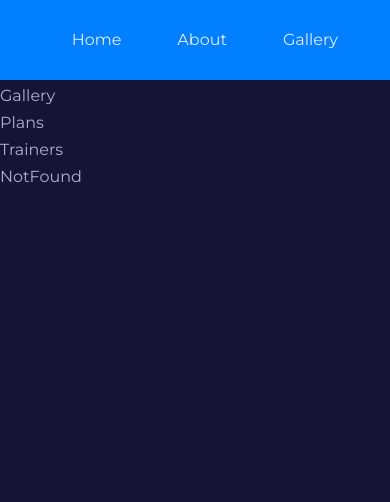
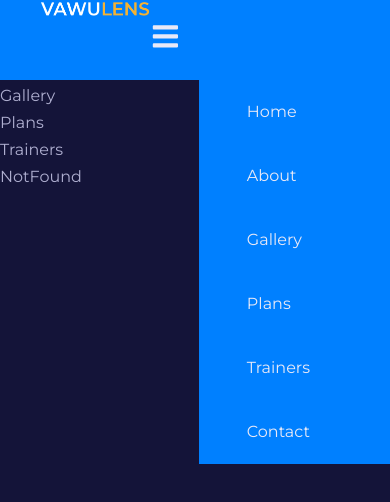
Before and after one commit to dasCripple/butcho, a React (Create React App) app: page / in a window 390 px wide. Shown: the top 502 px of the page. Built offline with nearby package versions, Linux system fonts and the light colour scheme.

Commit message:
set IsActive

```diff
--- a/src/components/Navbar.jsx
+++ b/src/components/Navbar.jsx
@@ -16,7 +16,7 @@ const Navbar = () => {
               links.map(({name, path}, index) => {
                 return (
                   <li>
-                      <NavLink to={path}>{name}</NavLink>
+                      <NavLink to={path} className={({isActive}) => isActive ? 'active-nav' : ''}>{name}</NavLink>
                   </li>
                 )
               })
--- a/src/components/navbar.css
+++ b/src/components/navbar.css
@@ -50,9 +50,50 @@ nav {
     display: block;
     width: 1.2rem;
     height: 1.2rem;
-    background: red;
+    background: var(--color-primary);
     position: absolute;
     left: calc(50% - 0.6rem);
     transform: rotate(45deg);
     margin-top: 0.9rem;
 }
+
+/* MEDIA QUERIES (medium and small screens) */
+@media screen and (max-width: 1024px) {
+    .nav_toggle-btn {
+        display: inline-block;
+        background: transparent;
+        font-size: 1.8rem;
+        cursor: pointer;
+    }
+
+    .nav_toggle-btn svg {
+        color: var(--color-gray-100);
+    }
+
+    .nav_links {
+        position: absolute;
+        top: 100%;
+        right: 0;
+        flex-direction: column;
+        gap: 0;
+    }
+
+    .active-nav, .active-nav::after {
+        display: none;
+    }
+
+    .nav_links li {
+        height: 4rem;
+        width: 100%;
+        box-shadow: -2rem 2rem 5rem rgba (0, 0, 0, 0.4);
+    }
+
+    .nav_links li a {
+        background-color: var(--color-primary);
+        height: 100%;
+        width: 100%;
+        display: flex;
+        align-items: center;
+        padding: 1rem 5rem 1rem 3rem;
+    }
+}
```
